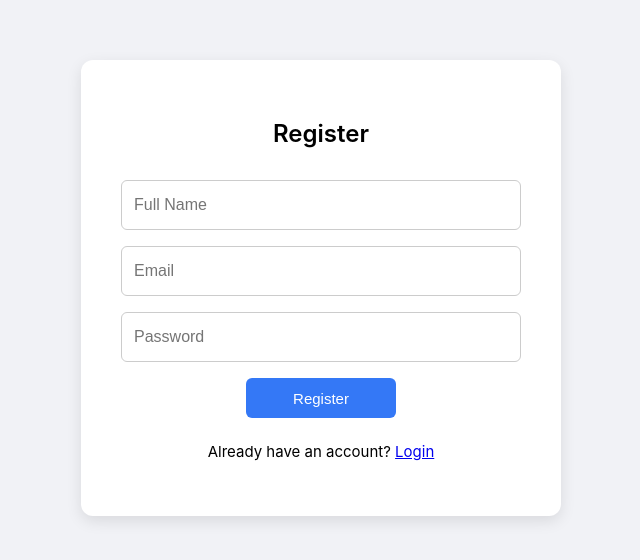
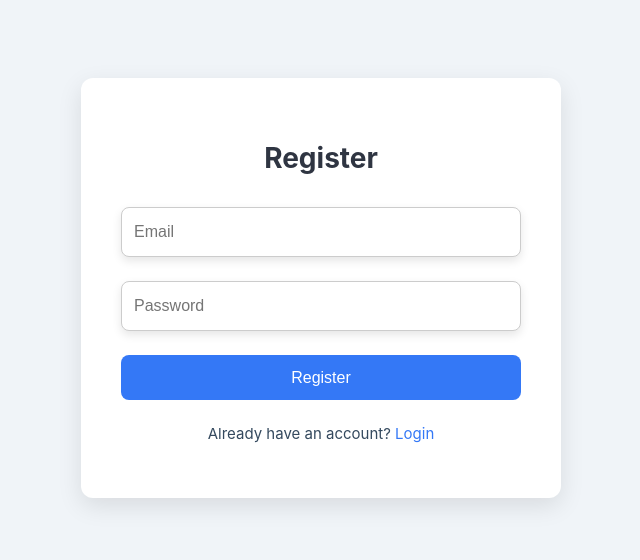
Before and after one commit to xrickenx/project-react, a React (Create React App) app in the folder project-react/: page /register in a window 1280 px wide. Shown: the part 112-672 px from the top of the page, without its empty margins (319-959 px from the left). Built offline with nearby package versions, Linux system fonts and the light colour scheme.

Commit message:
- beautify register form

```diff
--- a/project-react/src/Register.tsx
+++ b/project-react/src/Register.tsx
@@ -5,7 +5,6 @@
 import { doc, setDoc } from 'firebase/firestore';
 
 const Register = () => {
-  const [name, setName] = useState('');
   const [email, setEmail] = useState('');
   const [password, setPassword] = useState('');
   const [error, setError] = useState('');
@@ -15,7 +14,7 @@
     e.preventDefault();
     setError('');
 
-    if (!name || !email || !password) {
+    if (!email || !password) {
       setError('Please fill in all fields');
       return;
     }
@@ -25,10 +24,9 @@
       const userCredential = await createUserWithEmailAndPassword(auth, email, password);
       const user = userCredential.user;
 
-      // Save user info to Firestore
+      // Save user info to Firestore (you can modify this as needed)
       await setDoc(doc(db, 'users', user.uid), {
         uid: user.uid,
-        name,
         email,
         createdAt: new Date()
       });
@@ -46,33 +44,40 @@
       justifyContent: 'center',
       alignItems: 'center',
       height: '100vh',
-      backgroundColor: '#f1f2f6',
+      backgroundColor: '#f0f4f8', // Soft background color
     }}>
       <div style={{
         width: '400px',
         padding: '2.5rem',
         borderRadius: '12px',
         backgroundColor: '#ffffff',
-        boxShadow: '0 5px 15px rgba(0,0,0,0.1)',
-        textAlign: 'center'
+        boxShadow: '0 8px 25px rgba(0, 0, 0, 0.1)',
+        textAlign: 'center',
+        transition: 'all 0.3s ease-in-out',
       }}>
-        <h2 style={{ marginBottom: '2rem', fontSize: '24px', fontWeight: '600' }}>Register</h2>
-        {error && <p style={{ color: 'red', fontSize: '14px' }}>{error}</p>}
-        <form style={{ display: 'flex', flexDirection: 'column', gap: '1rem' }} onSubmit={handleSubmit}>
-          <input
-            type="text"
-            placeholder="Full Name"
-            value={name}
-            onChange={(e) => setName(e.target.value)}
-            style={{
-              height: '48px',
-              fontSize: '16px',
-              padding: '0 12px',
-              borderRadius: '6px',
-              border: '1px solid #ccc',
-              outline: 'none',
-            }}
-          />
+        <h2 style={{
+          marginBottom: '2rem',
+          fontSize: '28px',
+          fontWeight: '700',
+          color: '#2f3542', // Darker text for the title
+        }}>
+          Register
+        </h2>
+        {error && <p style={{
+          color: '#e74c3c',
+          fontSize: '14px',
+          marginBottom: '1rem',
+          fontWeight: '500',
+        }}>
+          {error}
+        </p>}
+
+        <form onSubmit={handleSubmit} style={{
+          display: 'flex',
+          flexDirection: 'column',
+          gap: '1.5rem',
+          textAlign: 'center',
+        }}>
           <input
             type="email"
             placeholder="Email"
@@ -82,10 +87,14 @@
               height: '48px',
               fontSize: '16px',
               padding: '0 12px',
-              borderRadius: '6px',
+              borderRadius: '8px',
               border: '1px solid #ccc',
               outline: 'none',
+              boxShadow: '0 4px 10px rgba(0,0,0,0.1)',
+              transition: 'box-shadow 0.3s ease',
             }}
+            onFocus={(e) => e.target.style.boxShadow = '0 4px 15px rgba(0, 123, 255, 0.3)'} // Highlight on focus
+            onBlur={(e) => e.target.style.boxShadow = '0 4px 10px rgba(0,0,0,0.1)'} // Remove highlight on blur
           />
           <input
             type="password"
@@ -96,31 +105,45 @@
               height: '48px',
               fontSize: '16px',
               padding: '0 12px',
-              borderRadius: '6px',
+              borderRadius: '8px',
               border: '1px solid #ccc',
               outline: 'none',
+              boxShadow: '0 4px 10px rgba(0,0,0,0.1)',
+              transition: 'box-shadow 0.3s ease',
             }}
+            onFocus={(e) => e.target.style.boxShadow = '0 4px 15px rgba(0, 123, 255, 0.3)'}
+            onBlur={(e) => e.target.style.boxShadow = '0 4px 10px rgba(0,0,0,0.1)'}
           />
           <button
             type="submit"
             style={{
-              width: '150px',
-              height: '40px',
+              width: '100%',
+              height: '45px',
               backgroundColor: '#3478f6',
               color: 'white',
-              fontSize: '15px',
+              fontSize: '16px',
               fontWeight: '500',
               border: 'none',
-              borderRadius: '6px',
+              borderRadius: '8px',
               cursor: 'pointer',
-              margin: '0 auto',
+              transition: 'background-color 0.3s ease, transform 0.2s',
             }}
+            onMouseOver={(e) => e.currentTarget.style.backgroundColor = '#2980b9'} // Darken on hover
+            onMouseOut={(e) => e.currentTarget.style.backgroundColor = '#3478f6'} // Reset background color
+            onClick={(e) => e.currentTarget.style.transform = 'scale(1.05)'} // Button press effect
           >
             Register
           </button>
         </form>
-        <p style={{ marginTop: '1.5rem', fontSize: '15px' }}>
-          Already have an account? <Link to="/login">Login</Link>
+        <p style={{
+          marginTop: '1.5rem',
+          fontSize: '15px',
+          color: '#34495e',
+        }}>
+          Already have an account? <Link to="/login" style={{
+            color: '#3478f6',
+            textDecoration: 'none',
+          }}>Login</Link>
         </p>
       </div>
     </div>
```
